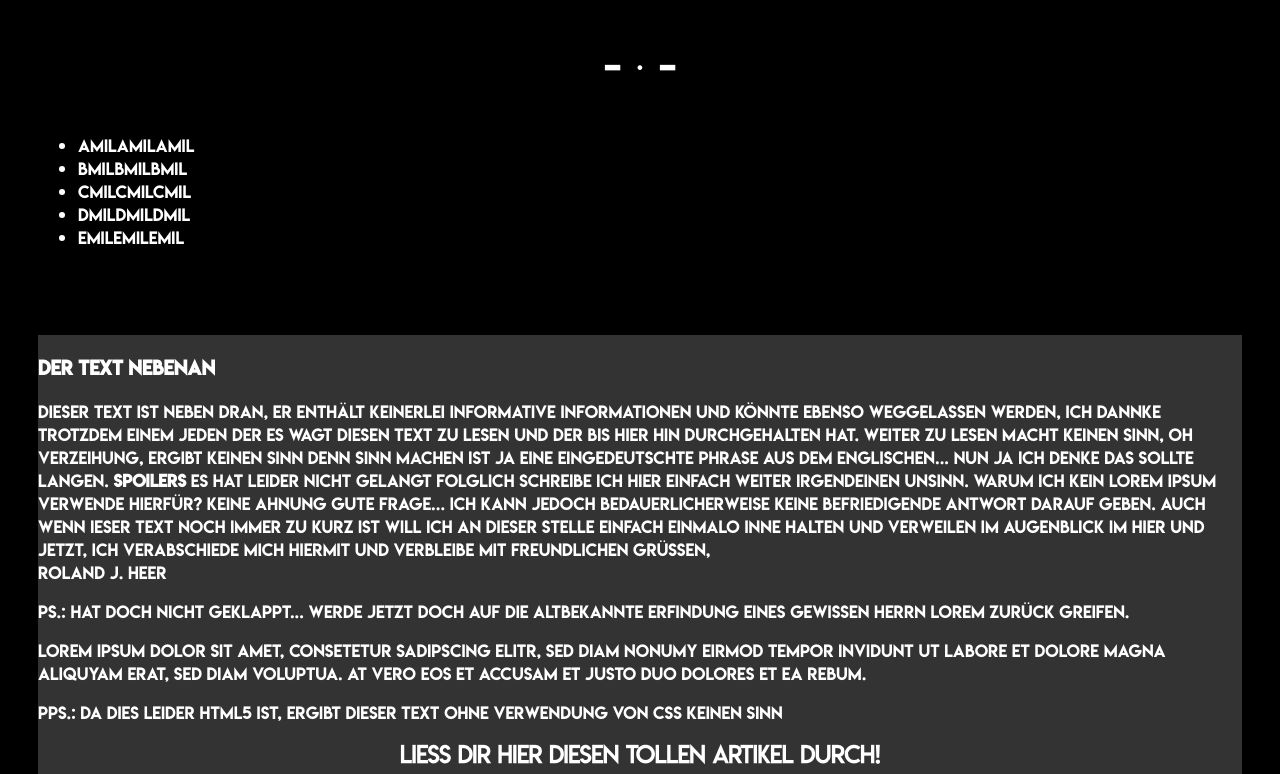
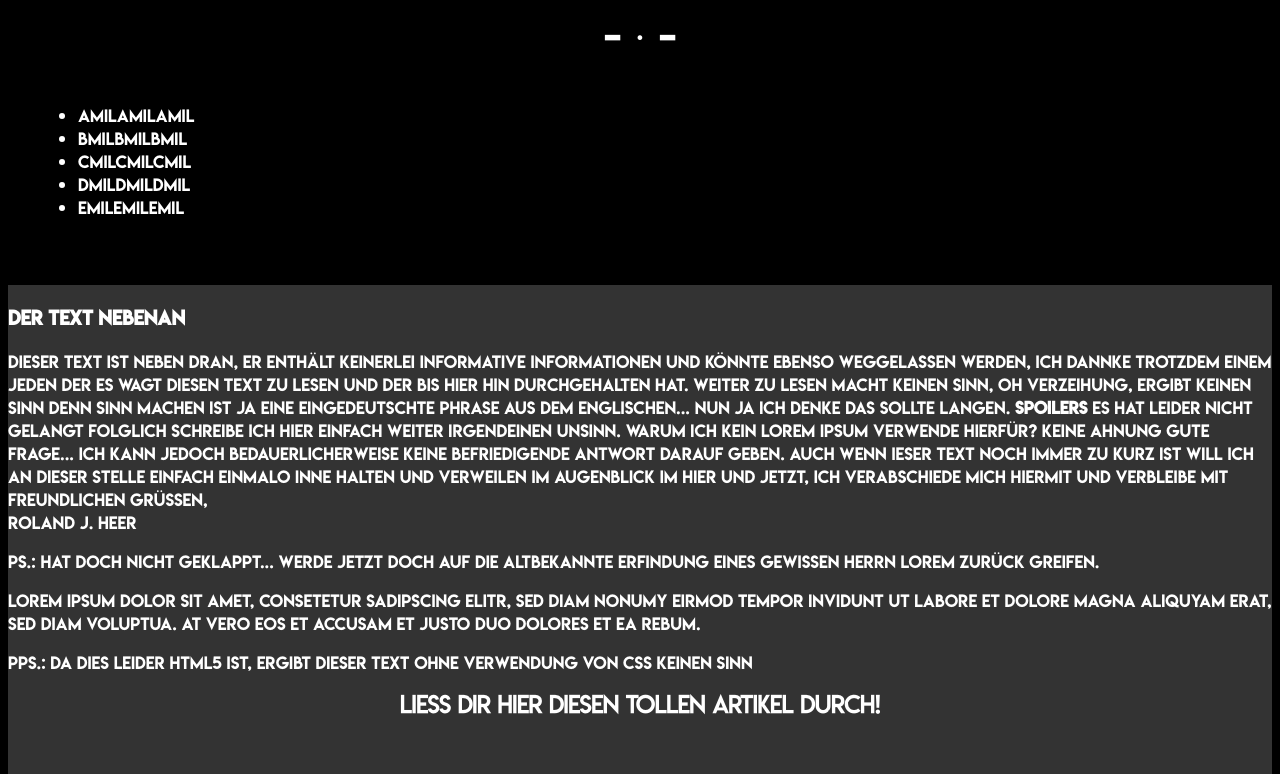
Before and after one commit to RolandHeer/RolandHeer.github.io, a plain HTML site: page Aufgabe_3/Aufgabe_3.html in a window 1280 px wide. Shown: the part 606-1380 px from the top of the page. Drawn offline with Linux system fonts and the light colour scheme.

Commit message:
Update style.css

```diff
--- a/Aufgabe_3/style.css
+++ b/Aufgabe_3/style.css
@@ -12,7 +12,7 @@ body {
     font-family     : LemonMilk;
     background-color: #000;
     color           : #fff;
-    padding: 30px
+
 }
 
 #Signature {
@@ -44,7 +44,8 @@ h1 {
 }
 
 nav {
-    padding-bottom: 50px
+    padding-bottom: 50px;
+    padding-left: 30px
 }
 
 main {
@@ -55,6 +56,10 @@ h2{
     font-family: LemonMilklight;
     text-align: center;
     padding: 40px
+}
+
+section{
+    padding: 30px
 }
 
 article{
```
